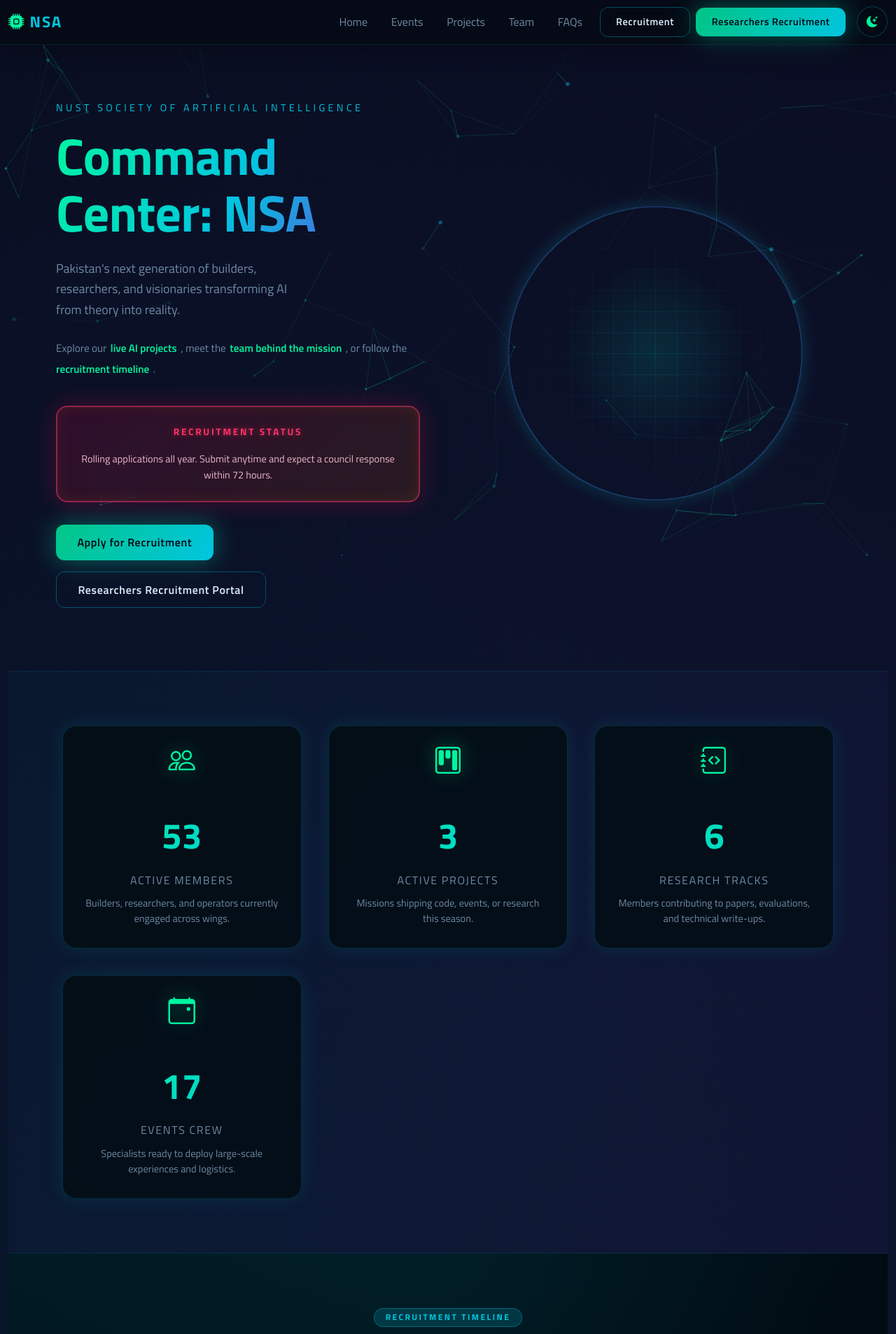
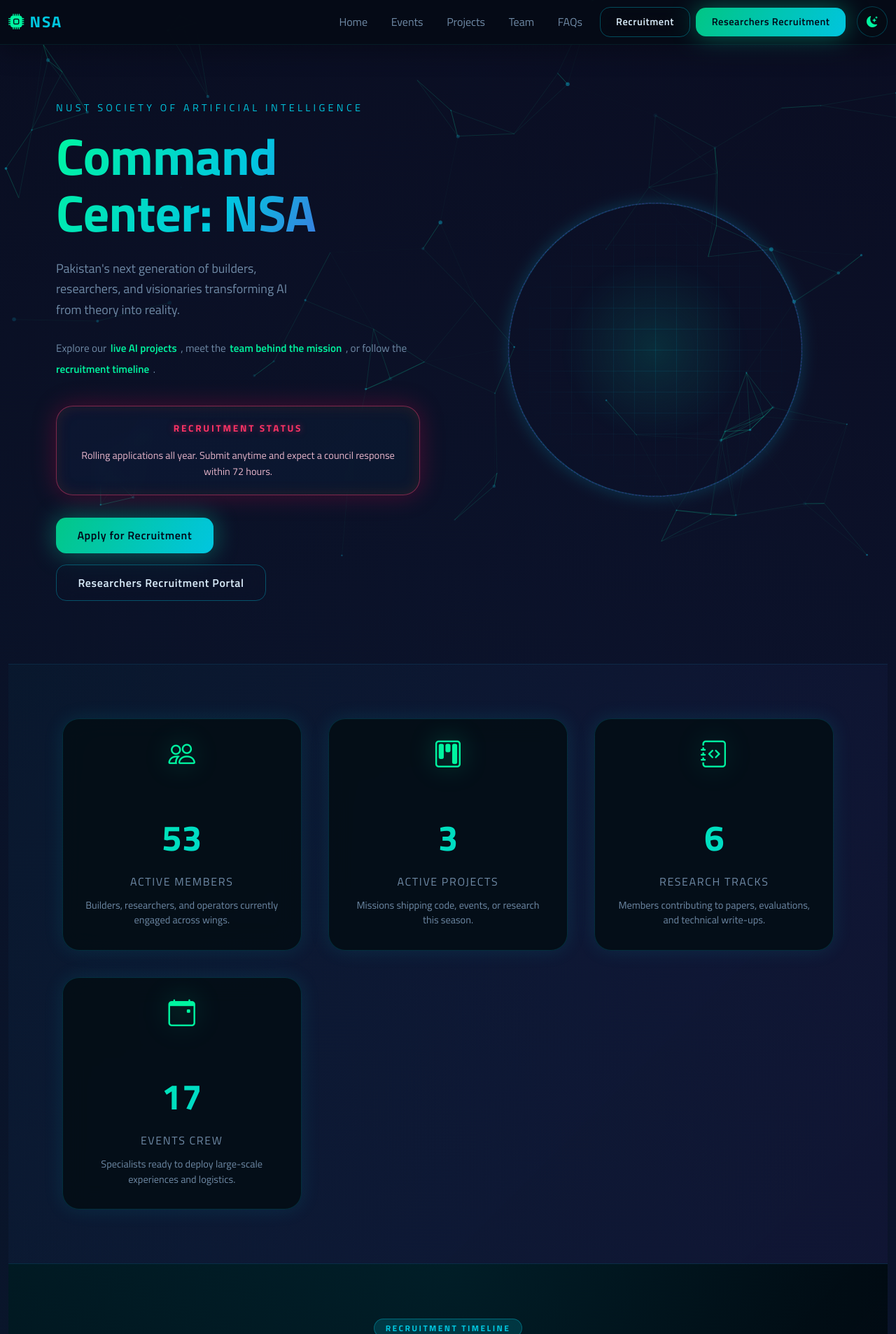
Before and after one commit to ars2711/nsa-site, a Flask app: page / in a window 1280 px wide. Shown: the top 1907 px of the page at 70% size. Run offline with Flask 3, Linux system fonts and the light colour scheme.

Commit message:
Styles update

```diff
--- a/app.py
+++ b/app.py
@@ -1066,6 +1066,12 @@
     return render_template("ai.html", ai=ai_data)
 
 
+@app.route("/styleguide")
+def styleguide() -> str:
+    """Render the internal design system reference page."""
+    return render_template("styleguide.html")
+
+
 @app.route("/robots.txt")
 def robots_txt() -> Response:
     content = "\n".join(
--- a/build_static.py
+++ b/build_static.py
@@ -13,6 +13,7 @@
     app,
     index as index_view,
     projects as projects_view,
+    styleguide as styleguide_view,
     team as team_view,
 )
 
@@ -58,6 +59,7 @@
             "index.html": ("/", index_view),
             "projects/index.html": ("/projects", projects_view),
             "team/index.html": ("/team", team_view),
+            "styleguide.html": ("/styleguide", styleguide_view),
         }
         for relative_path, (request_path, handler) in pages.items():
             with app.test_request_context(request_path):
@@ -71,6 +73,7 @@
         ("index.html", "/", "1.0"),
         ("projects/index.html", "/projects", "0.9"),
         ("team/index.html", "/team", "0.9"),
+        ("styleguide.html", "/styleguide", "0.5"),
     ]
     for _, path, priority in sitemap_targets:
         loc = f"{BASE_URL}{'' if path == '/' else path}"
--- a/static/css/styles.css
+++ b/static/css/styles.css
@@ -10,10 +10,10 @@
   --accent-blue: #00c7e0;
   --accent-purple: #6f3adf;
   /* UI sizing tokens for consistent spacing and curves */
-  --card-radius: 1.25rem;
-  --card-padding: clamp(1.2rem, 2.6vw, 1.9rem);
-  --control-radius: 0.75rem;
-  --icon-size: 64px;
+  --card-radius: 1.5rem;
+  --card-padding: clamp(1.25rem, 2.4vw, 2rem);
+  --control-radius: 0.9rem;
+  --icon-size: 72px;
   --text-primary: #dbeefc;
   --text-secondary: #6f8aa6;
   --text-muted: rgba(148, 163, 184, 0.7);
@@ -1355,16 +1355,12 @@
 /* === Countdown Timer === */
 .countdown-banner {
   margin: 2rem 0;
-  padding: 1.5rem;
-  background: linear-gradient(
-    135deg,
-    rgba(255, 0, 80, 0.15),
-    rgba(255, 100, 0, 0.12)
-  );
-  border: 2px solid rgba(255, 50, 100, 0.4);
-  border-radius: 16px;
-  -webkit-backdrop-filter: blur(12px);
-  backdrop-filter: blur(12px);
+  padding: 1.25rem 1.5rem;
+  background: linear-gradient(120deg, rgba(37, 99, 235, 0.06), rgba(0, 217, 245, 0.03));
+  border: 1px solid rgba(37, 99, 235, 0.10);
+  border-radius: var(--card-radius);
+  -webkit-backdrop-filter: blur(8px);
+  backdrop-filter: blur(8px);
   box-shadow: 0 0 30px rgba(255, 0, 80, 0.2),
     inset 0 0 20px rgba(255, 100, 0, 0.1);
   animation: pulse-border 3s ease-in-out infinite;
@@ -1626,11 +1622,11 @@
 }
 
 .stat-icon {
-  width: 60px;
-  height: 60px;
+  width: var(--icon-size);
+  height: var(--icon-size);
   margin: 0 auto 1.5rem;
   color: var(--accent-cyan);
-  filter: drop-shadow(0 0 15px rgba(0, 245, 160, 0.4));
+  filter: drop-shadow(0 0 18px rgba(0, 245, 160, 0.35));
   display: grid;
   place-items: center;
 }
--- a/templates/layout.html
+++ b/templates/layout.html
@@ -226,6 +226,9 @@
           Reserved.
         </p>
         <p>Learn. Build. Evolve.</p>
+        <p>
+          <a href="{{ url_for('styleguide') }}">Styleguide</a>
+        </p>
       </div>
     </footer>
 
```
Also changed, not shown: templates/styleguide.html (added, +47 -0 lines).
